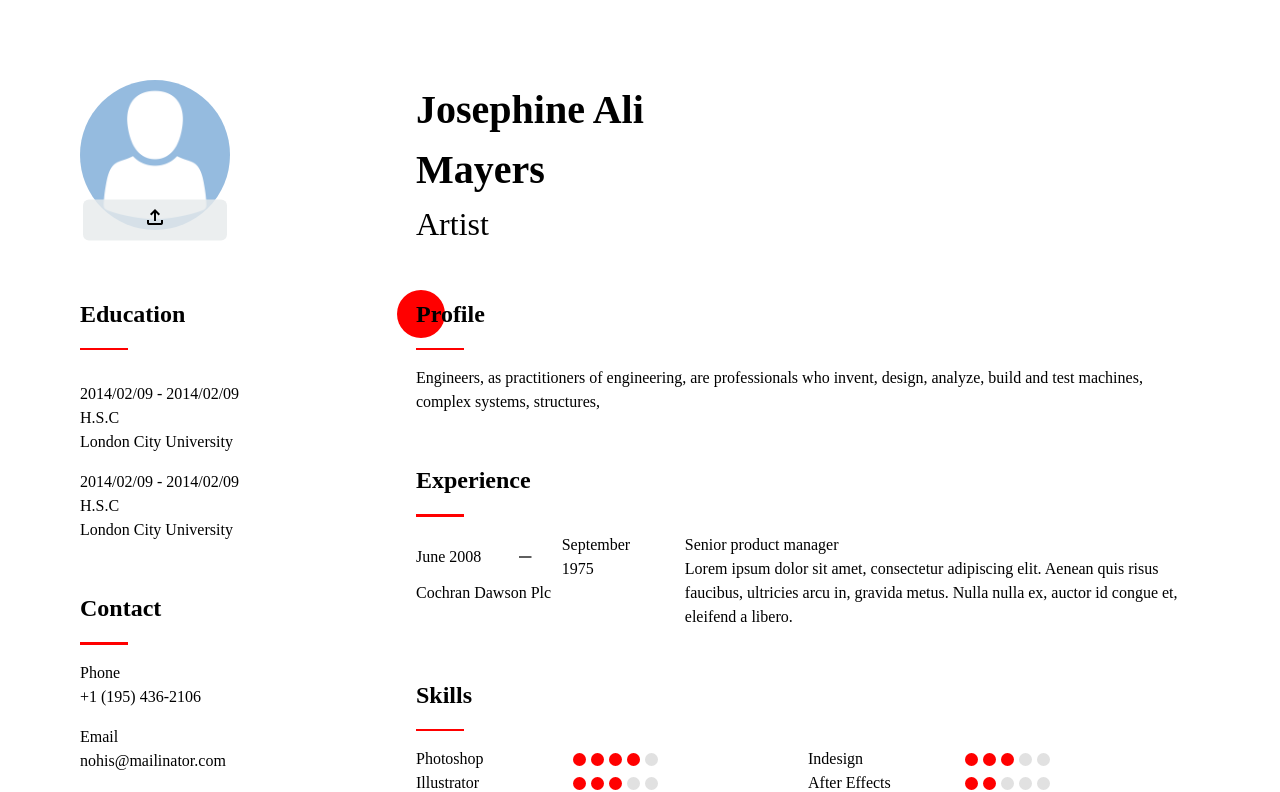
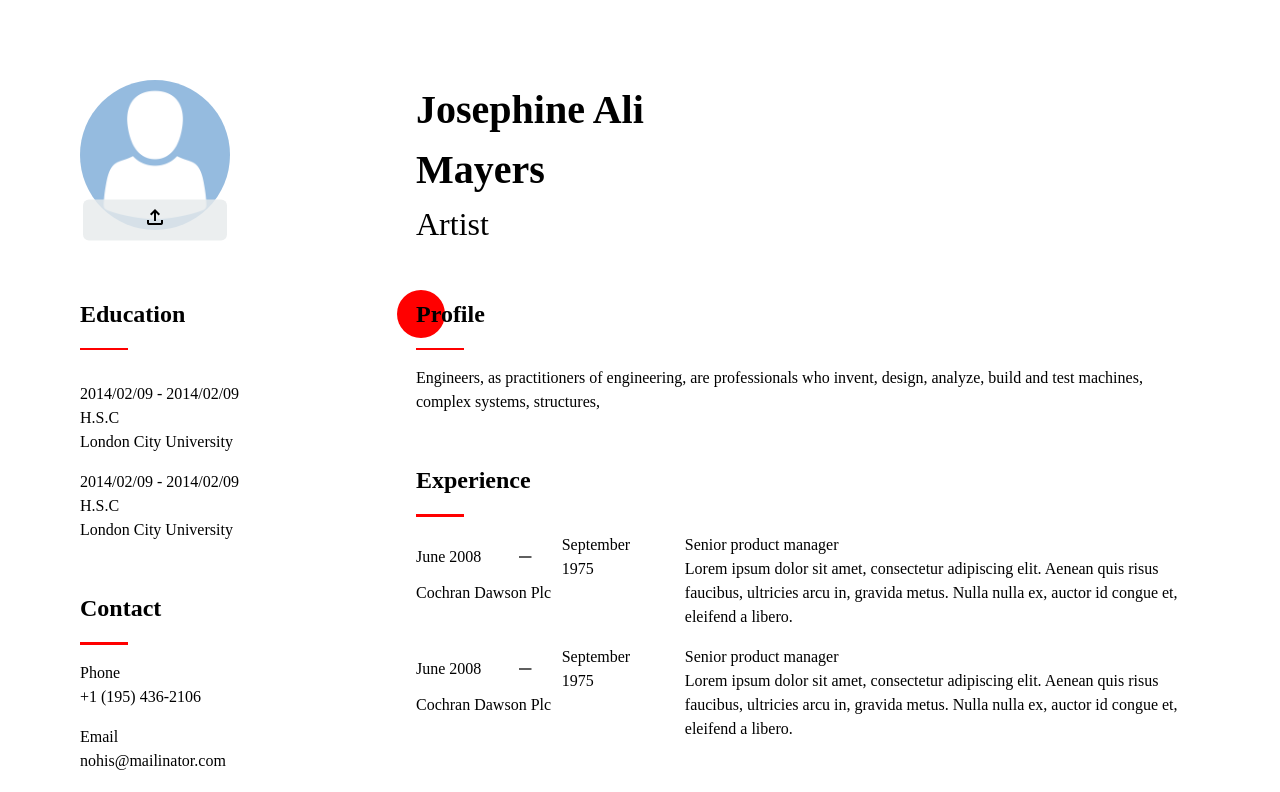
Before and after one commit to ZTanvir/cv-maker, a React (Vite) app: page / in a window 1280 px wide. Shown: the top 792 px of the page. Built offline with nearby package versions, Linux system fonts and the light colour scheme.

Commit message:
Add margin bottom to separate experience informations

```diff
--- a/src/Components/CvData.js
+++ b/src/Components/CvData.js
@@ -27,6 +27,17 @@ const CvData = {
     },
   ],
   experience: [
+    {
+      id: crypto.randomUUID(),
+      visibility: true,
+      institute: "Cochran Dawson Plc",
+      designation: "Senior product manager",
+      startDate: "2008-06-23",
+      endDate: "1975-09-21",
+      location: "Consectetur voluptat",
+      description:
+        "Lorem ipsum dolor sit amet, consectetur adipiscing elit. Aenean quis risus faucibus, ultricies arcu in, gravida metus. Nulla nulla ex, auctor id congue et, eleifend a libero.",
+    },
     {
       id: crypto.randomUUID(),
       visibility: true,
--- a/src/Components/CvPreview/DisplayCompanyInfo.jsx
+++ b/src/Components/CvPreview/DisplayCompanyInfo.jsx
@@ -32,7 +32,3 @@ const DisplayCompanyInfo = ({ companyDetails }) => {
   );
 };
 export default DisplayCompanyInfo;
-
-//C8:FF:28:39:DE:29
-//DA:A9:6A:97:74:62
-// DA-6C-A6-A2-EC-75	 tahsin
--- a/src/styles/CvPreview/displayExperience.module.css
+++ b/src/styles/CvPreview/displayExperience.module.css
@@ -9,6 +9,7 @@
   display: flex;
   flex-direction: row;
   gap: 3rem;
+  margin-bottom: 1rem;
 }
 .leftSide {
   flex-basis: 30%;
```
